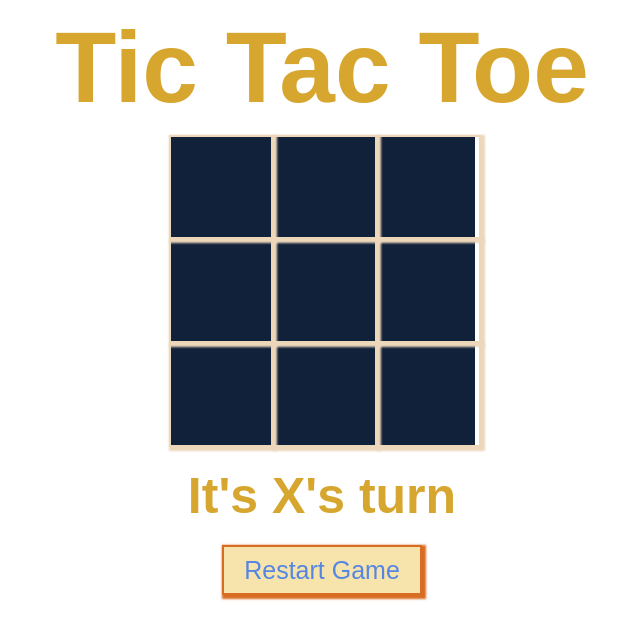
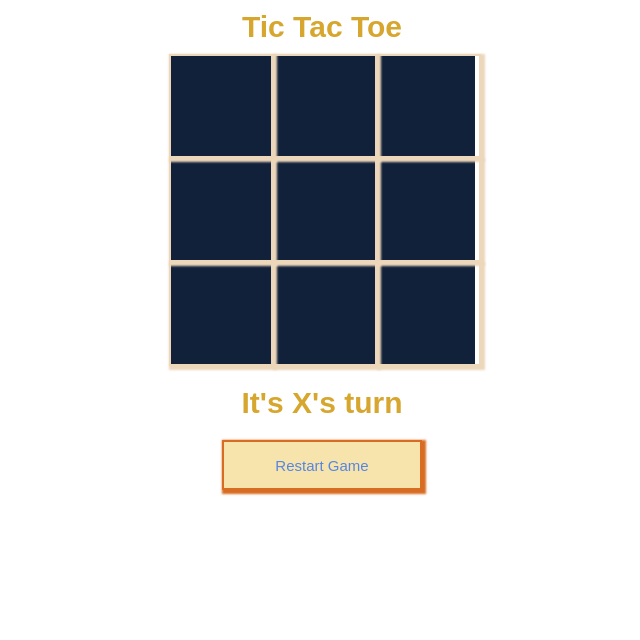
Before and after one commit to MMSS99oo/SlotGame, a plain HTML site: page index.html in a window 1280 px wide. Shown: the whole page, without its empty margins (318-958 px from the left). Drawn offline with Linux system fonts and the light colour scheme.

Commit message:
Add files via upload

```diff
--- a/style.css
+++ b/style.css
@@ -7,7 +7,7 @@ section {
 }
 
 .game--title {
-  font-size: 100px;
+  font-size: 30px;
   color: #d7a62f;
   margin: 10px auto;
 }
@@ -33,7 +33,7 @@ section {
 }
 
 .game--status {
-  font-size: 50px;
+  font-size: 30px;
   color: #d7a62f;
   margin: 20px auto;
 }
@@ -42,7 +42,7 @@ section {
   background-color: #f7e4ac;
   width: 200px;
   height: 50px;
-  font-size: 25px;
+  font-size: 15px;
   color: #5586e2;
   box-shadow: 2px 2px 2px 2px #d86c23;
   border: 2px solid #d86c23;
```
